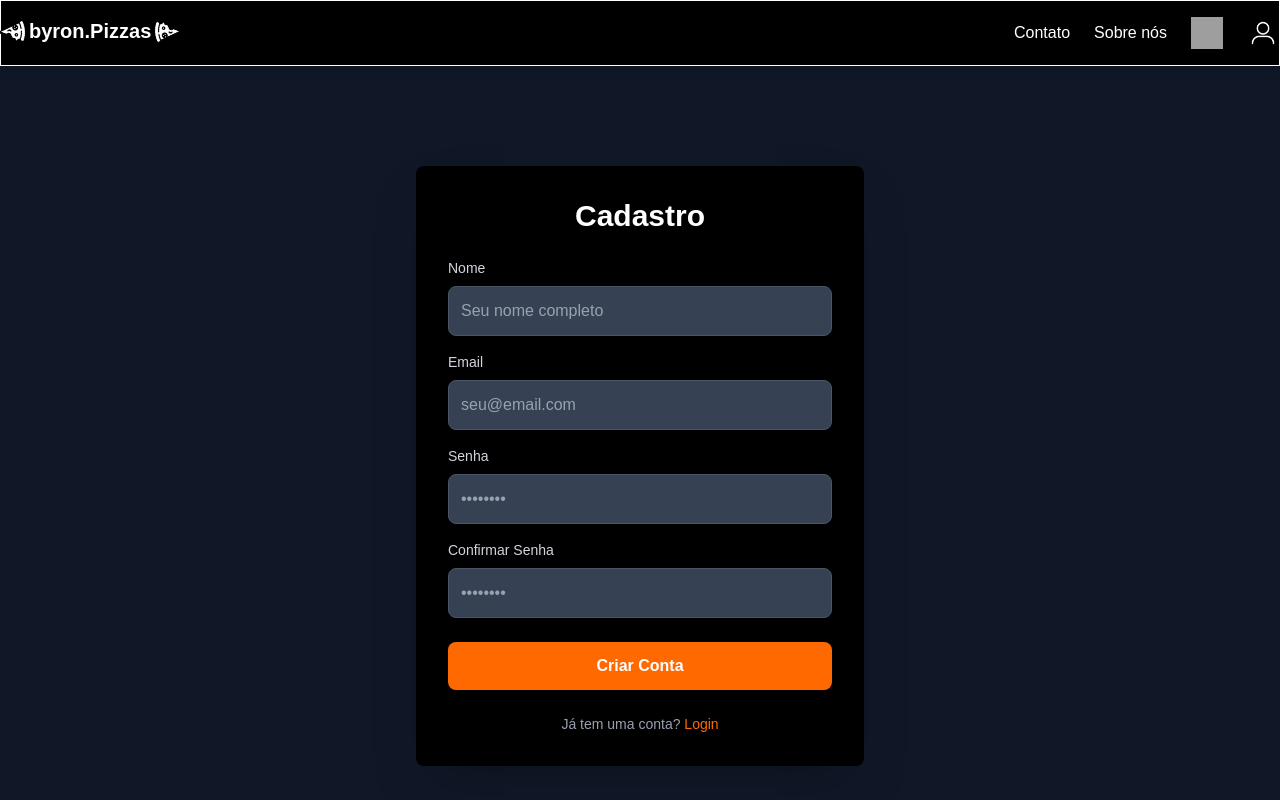
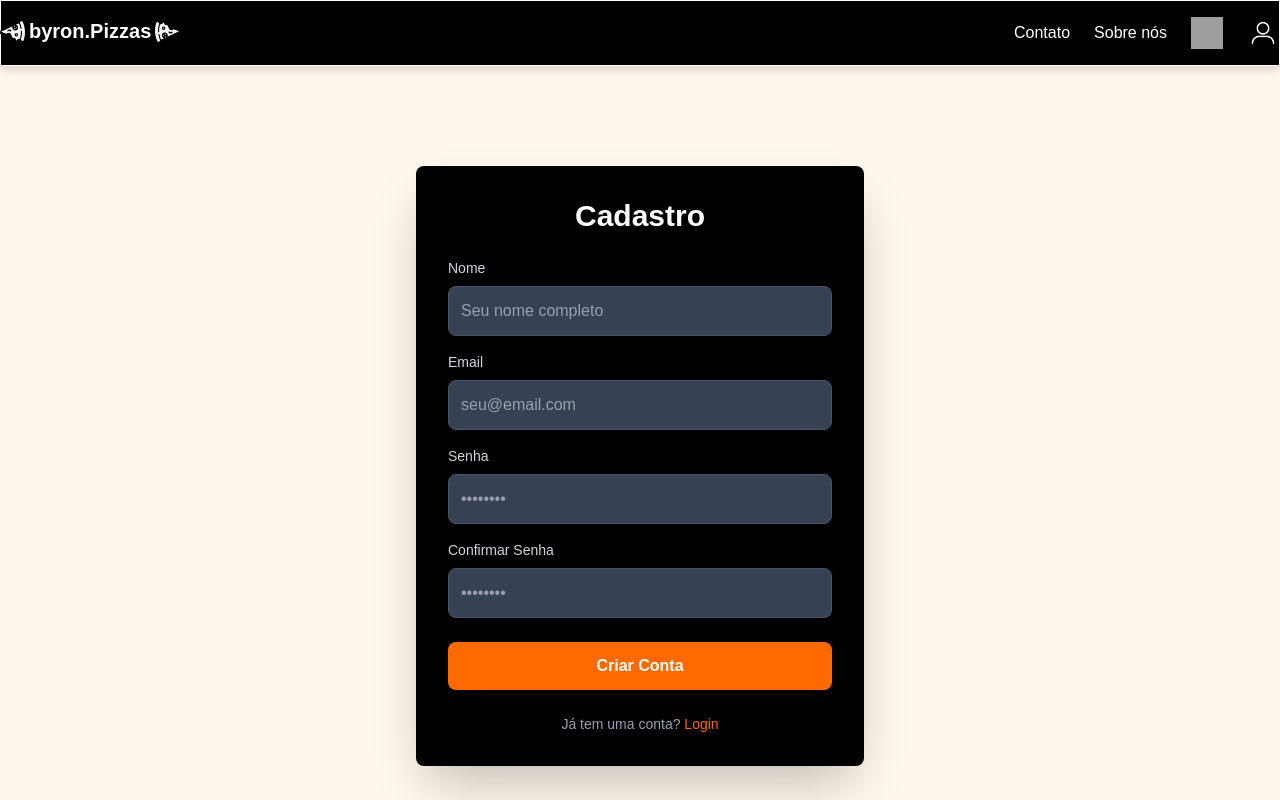
Before and after one commit to Kody-Murakami/Projeto-Final, a Next.js app in the folder my-app/: page /Cadastro in a window 1280 px wide. Shown: the top 800 px of the page. Built offline with nearby package versions, Linux system fonts and the light colour scheme; grey boxes are pictures that could not be loaded.

Commit message:
fix: arruma link e estilizacao da tela de cadastro

```diff
--- a/my-app/src/app/Cadastro/page.tsx
+++ b/my-app/src/app/Cadastro/page.tsx
@@ -2,7 +2,7 @@ import Link from 'next/link';
 
 export default function CadastroPage() {
   return (
-    <main className="flex min-h-screen items-center justify-center bg-gray-900 text-white">
+    <main className="flex min-h-screen items-center justify-center bg-orange-50 text-white py-10">
       <div className="w-full max-w-md rounded-lg bg-black p-8 shadow-2xl">
         <h1 className="mb-6 text-center text-3xl font-bold text-white">Cadastro</h1>
         <form>
@@ -37,7 +37,7 @@ export default function CadastroPage() {
         </form>
         <p className="mt-6 text-center text-sm text-gray-400">
           Já tem uma conta?{' '}
-          <Link href="/login" className="font-medium text-orange-500 hover:underline">
+          <Link href="/Login" className="font-medium text-orange-500 hover:underline">
             Login
           </Link>
         </p>
--- a/my-app/src/components/Header/index.tsx
+++ b/my-app/src/components/Header/index.tsx
@@ -33,7 +33,7 @@ export default function Header(){
                     <img className="size-8" src="imagens/logo-carrinho.png" alt="" />
                     </Link>
 
-                    <Link className="hidden lg:block hover:scale-110 transition duration-300" href="/">
+                    <Link className="hidden lg:block hover:scale-110 transition duration-300" href="/Login">
                     <img className="size-8" src="imagens/logo-user.png" alt="" />
                     </Link>
                 </nav>
```
